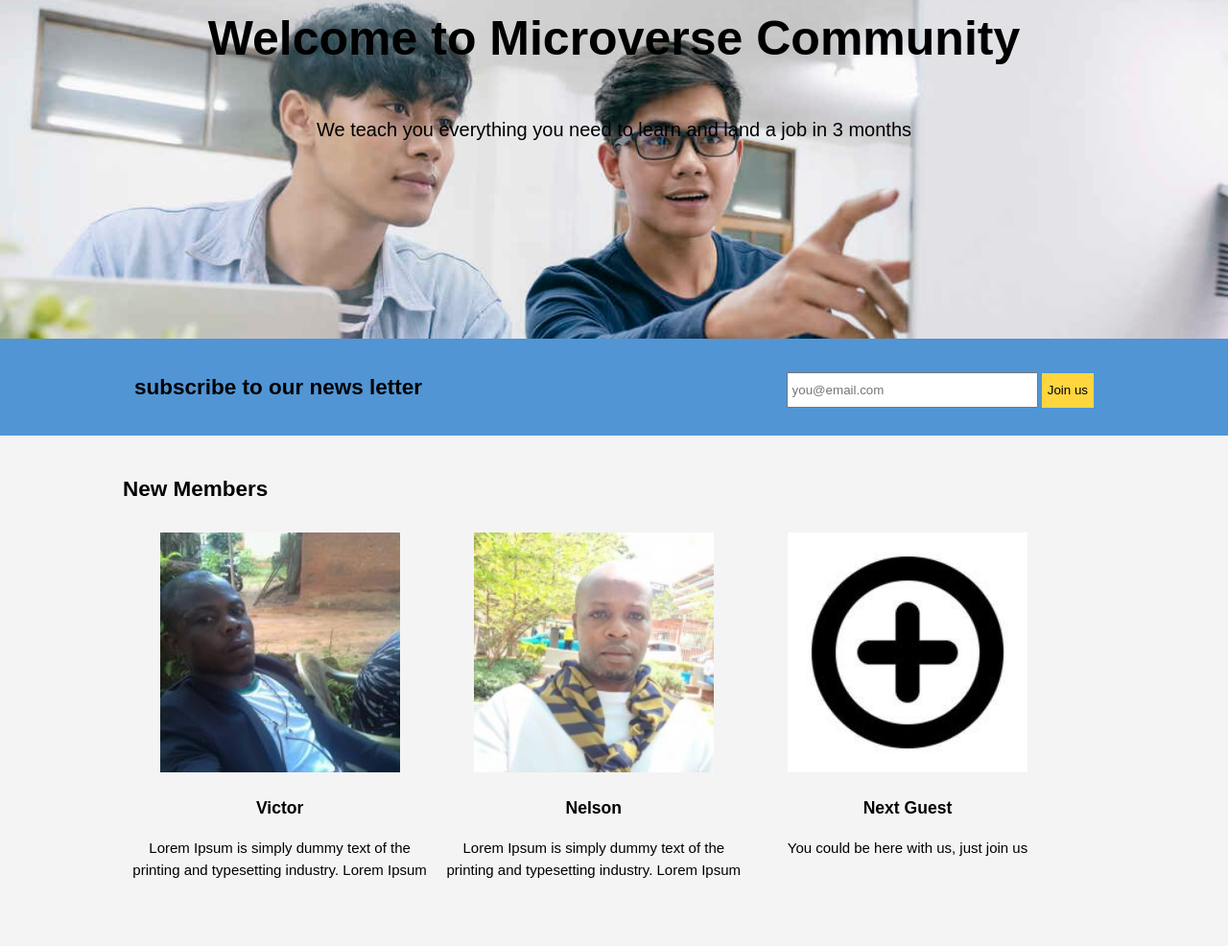
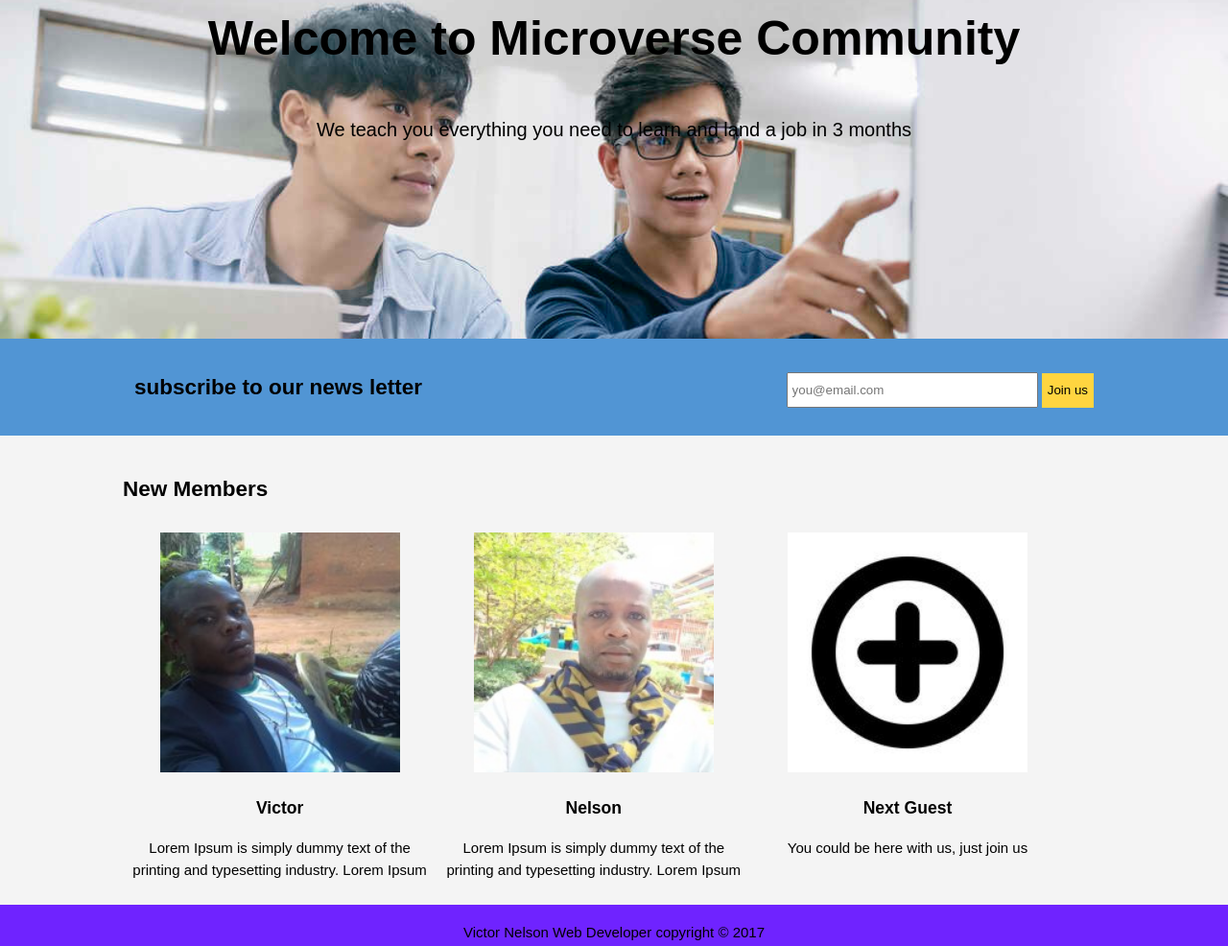
Before and after one commit to Victor752-byte/MicroverseVN, a plain HTML site: page index.html in a window 1280 px wide. Shown: the part 130-1116 px from the top of the page at 96% size. Before the commit the page ends 1073 px from the top, so only its background shows below. Drawn offline with Linux system fonts and the light colour scheme.

Commit message:
footer area added

```diff
--- a/css/main.css
+++ b/css/main.css
@@ -129,3 +129,10 @@ margin-top: 20px;
 #newMembers .box img{
     width: 250px;
 }
+
+footer{
+    background: #6f23ff;
+    min-height: 40px;
+    text-align: center;
+    padding-top: 3px;
+}
--- a/index.html
+++ b/index.html
@@ -75,7 +75,9 @@
         <!--end of newmembers-->
 
 
-
+        <footer>
+            <p>Victor Nelson Web Developer copyright &copy; 2017</p>
+        </footer>
 
 
     </body>
```
